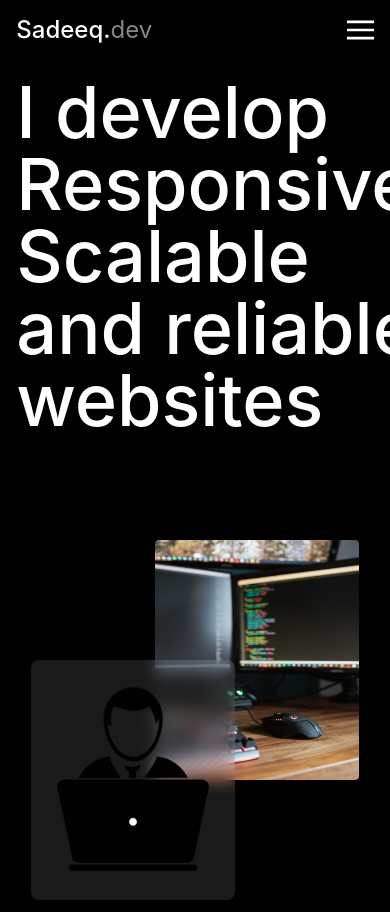
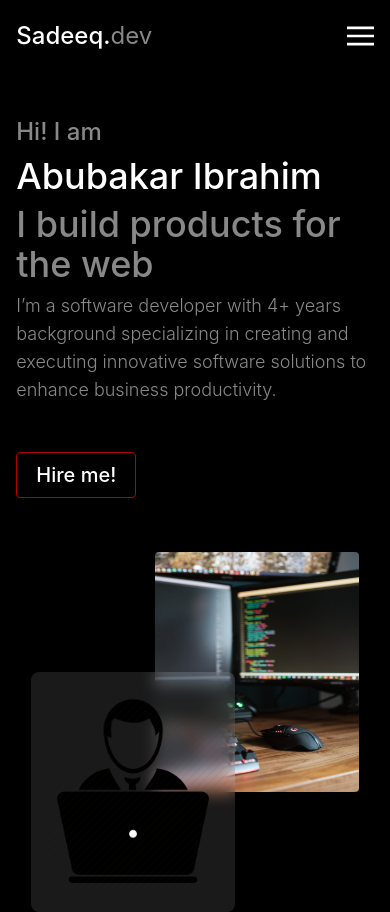
Before and after one commit to sadeeqdev/portfolio, a Next.js app: page / in a window 390 px wide. Shown: the top 912 px of the page. Built offline with nearby package versions, Linux system fonts and the light colour scheme.

Commit message:
Fixed home page

```diff
--- a/components/Navbar.tsx
+++ b/components/Navbar.tsx
@@ -53,7 +53,7 @@ const Navbar = (props:any) => {
     <div className='fixed w-72 -ml-72 bg-grey h-screen transition-all delay-100' style={{transform:(mobile && show)  ? 'translateX(288px)':  'translateX(0)'}}>
       <div className=' text-white pt-6 px-2 pb-7 w-11/12  lg:pt-28 lg:py-7 lg:w-5/6 2xl:w-4/6 mx-auto grid grid-cols-1'>
           <div className='text-2xl font-medium lg:text-xl flex justify-between'>
-            <div>Sadeeq.<span className='text-sub-white font-normal  '>dev</span></div>
+            <div>Sadeeq.<span className='text-sub-white font-normal text-red'>dev</span></div>
             <button onClick={handleClose}>
               <svg version="1.1" style={{width:'14px'}} id="Layer_1" xmlns="http://www.w3.org/2000/svg" viewBox="0 0 122.878 122.88" enableBackground="new 0 0 122.878 122.88"><g><path fill='#AF0404' d="M1.426,8.313c-1.901-1.901-1.901-4.984,0-6.886c1.901-1.902,4.984-1.902,6.886,0l53.127,53.127l53.127-53.127 c1.901-1.902,4.984-1.902,6.887,0c1.901,1.901,1.901,4.985,0,6.886L68.324,61.439l53.128,53.128c1.901,1.901,1.901,4.984,0,6.886 c-1.902,1.902-4.985,1.902-6.887,0L61.438,68.326L8.312,121.453c-1.901,1.902-4.984,1.902-6.886,0 c-1.901-1.901-1.901-4.984,0-6.886l53.127-53.128L1.426,8.313L1.426,8.313z"/></g></svg>
             </button>
@@ -113,10 +113,10 @@ const Navbar = (props:any) => {
       </div>
     </div>
     </div>
-     <div className='lg:border-b-1 border-sub-white bg-black h-15 lg:h-20 w-full mt-0 z-30 top-0 flex items-center text-white ' style={{borderBottom:((mobile && scrolled ) || !mobile) ? '1px solid #333' : 'none', position:scrolled ? 'fixed' :'relative'}}>
+     <div className='lg:border-b-1 border-sub-white bg-black h-18 lg:h-20 w-full mt-0 z-30 top-0 flex items-center text-white ' style={{borderBottom:((mobile && scrolled ) || !mobile) ? '1px solid #333' : 'none', position:scrolled ? 'fixed' :'relative'}}>
         <div className='w-11/12 xl:w-5/6 2xl:w-3/5  mx-auto flex flex-row justify-between items-center'>
           <button className='text-2xl font-medium lg:text-xl' onClick={() => props.scrollTo("to")}>
-            Sadeeq.<span className='text-sub-white font-normal'>dev</span>
+            Sadeeq.<span className='text-sub-white font-normal text-maroon'>dev</span>
           </button>
           <div className='hidden lg:flex space-x-7 text-lg text-sub-white'>
             <button className='hover:text-white' onClick={() => props.scrollTo("about")}>
--- a/components/Projects.tsx
+++ b/components/Projects.tsx
@@ -1,7 +1,16 @@
 import Image from 'next/image'
 import React from 'react'
+import { gsap } from "gsap";
+import ScrollToPlugin from 'gsap/dist/ScrollToPlugin';
 
 const Projects = () => {
+
+  gsap.registerPlugin(ScrollToPlugin);
+
+  function handleRightScroll(){
+    gsap.to("#", {duration: 1, scrollTo:{x:"500"}});
+  }
+
   return (
      <div className='border-t-1 border-sub-white my-30'>
         <div className='w-11/12 xl:w-5/6 2xl:w-3/5  mx-auto'>
@@ -10,7 +19,7 @@ const Projects = () => {
           </div>
         </div>
         <div className='noScrollBar text-white text-xl mt-4 flex justify-between' style={{width: '100%', height: 'auto', display: 'block', overflowX: 'auto', overflowY: 'auto'}}>
-          <div  className="noScrollBar flex space-x-5 ml-5 lg:ml-10 xl:ml-30 2xl:ml-95" style={{width: '3000px'}}>
+          <div id="rightScrollBar"  className="noScrollBar flex space-x-5 ml-5 lg:ml-10 xl:ml-30 2xl:ml-95" style={{width: '3000px'}}>
             <a href={'https://netporch.netlify.app'} target="_blank" rel="noreferrer" data-aos="fade-up" data-aos-delay="50">
               <div className='w-70 h-80 lg:(w-100 h-110) relative auto z-10 rounded-lg bg-grey mt-7 overflow-hidden transition-all' >
                   <div className='w-70 h-80 lg:(w-100 h-110) rounded-lg bg-grey transition-all p-5 z-40 flex justify-center items-center cursor-pointer'>
--- a/pages/index.tsx
+++ b/pages/index.tsx
@@ -24,7 +24,11 @@ const Home: NextPage = () => {
   const boxRef3 = useRef<HTMLDivElement>(null);
   const boxRef4 = useRef<HTMLDivElement>(null);
   const boxRef5 = useRef<HTMLDivElement>(null);
-  const boxRefMobile = useRef<HTMLDivElement>(null);
+  const boxRefMobile1 = useRef<HTMLDivElement>(null);
+  const boxRefMobile2 = useRef<HTMLDivElement>(null);
+  const boxRefMobile3 = useRef<HTMLDivElement>(null);
+  const boxRefMobile4 = useRef<HTMLDivElement>(null);
+  const hireRef = useRef<HTMLDivElement>(null);
 
   gsap.registerPlugin(TextPlugin);
   gsap.registerPlugin(ScrollToPlugin);
@@ -47,10 +51,13 @@ const Home: NextPage = () => {
     .to(boxRef4.current, {duration: .5, text: "to reality", ease: "none"})
     .to(boxRef5.current, {duration: .5, text: "with ease!", ease: "none"})
 
-    let BoxTlMobile = gsap.timeline({repeat:-1, repeatDelay:0})
-    BoxTlMobile.to(boxRefMobile.current, {delay:0, duration:1.5, repeat:1, repeatDelay:2, yoyo:true, text:"Hi! I am Abubakar Ibrahim, I am a Frontend Developer", ease:"none"})
-    .to(boxRefMobile.current, {delay:0, duration:1.5, repeat:1, repeatDelay:2, yoyo:true, text:"I develop Responsive, Scalable and reliable websites", ease:"none"})
-    .to(boxRefMobile.current, {delay:0, duration:1.5,  repeat:1, repeatDelay:2, yoyo:true, text:"I can help you turn your ideas to reality with ease", ease:"none"})
+    let BoxTlMobile = gsap.timeline({})
+    BoxTlMobile.to(boxRefMobile1.current, {delay:0, duration:.5, text:"Hi! I am", ease:"none"})
+    .to(boxRefMobile2.current, {delay:0, duration:.5, text:"Abubakar Ibrahim", ease:"none"})
+    .to(boxRefMobile3.current, {delay:0, duration:.5,  text:"I build products for the web", ease:"none"})
+    .to(boxRefMobile4.current, {delay:0, duration:.5,  text:`I’m a software developer with 4+ years background specializing in creating
+    and executing innovative software solutions to enhance business productivity.`, ease:"none"})
+    .to(hireRef.current, {delay:.51, duration:.6, opacity:1})
   });
 
   function checkClose(data:any){
@@ -80,7 +87,7 @@ const Home: NextPage = () => {
       {/* <!-----Welcome bar--------------------------------------------------------------------------------> */}
 
         <div className='w-11/12 lg:w-11/12 xl:w-5/6 2xl:w-3/5 mt-0 lg:mt-15 mx-auto lg:flex justify-between ' id="top">
-          <div className='xl:w-4/6 h-110 lg:h-auto text-sub-white text-7xl lg:text-7xl xl:text-8xl pt-4 lg:pt-6 font-medium'>
+          <div className='xl:w-4/6 h-110 lg:h-auto text-sub-white text-5xl lg:text-7xl xl:text-8xl pt-4 lg:pt-6 font-medium'>
             <div ref={boxRef} className="hidden lg:block">
               <div ref={boxRef1}></div>
               <div ref={boxRef2} className='text-white'> </div>
@@ -89,8 +96,17 @@ const Home: NextPage = () => {
               <div ref={boxRef4}></div>
               <div ref={boxRef5}></div>
             </div>
-            <div className="flex lg:hidden text-white">
-              <div ref={boxRefMobile}></div>
+            <div className="w-1/1 flex mx-auto flex text-2xl lg:hidden text-sub-white mt-7">
+              <div>
+                <div ref={boxRefMobile1}></div>
+                <div className='text-4xl text-white pt-2' ref={boxRefMobile2}></div>
+                <div className='text-4xl pt-2' ref={boxRefMobile3}></div>
+                <div className='text-lg mt-2 font-light' ref={boxRefMobile4}>
+                </div>
+                <div className='border border-red rounded w-30 py-2 text-center mt-12 text-white text-xl opacity-0' ref={hireRef} onClick={() => handleScroll('contact')}>
+                  Hire me!
+                </div>
+              </div>
             </div>
           </div>
           <div className='text-white text-8xl font-medium '>
```
